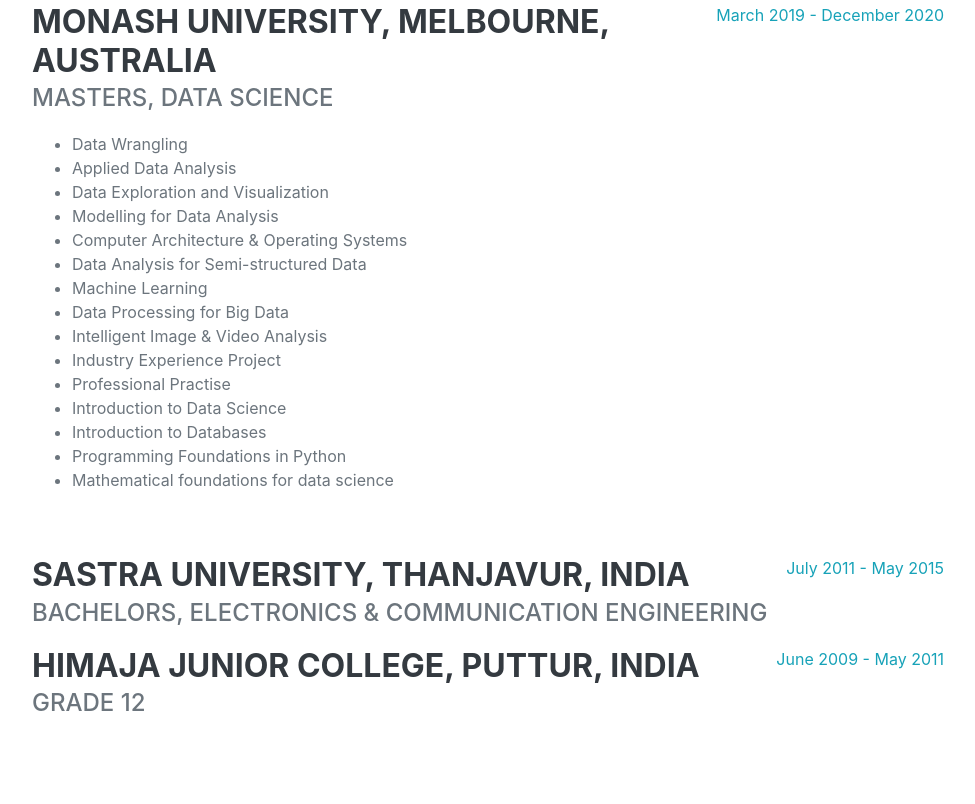
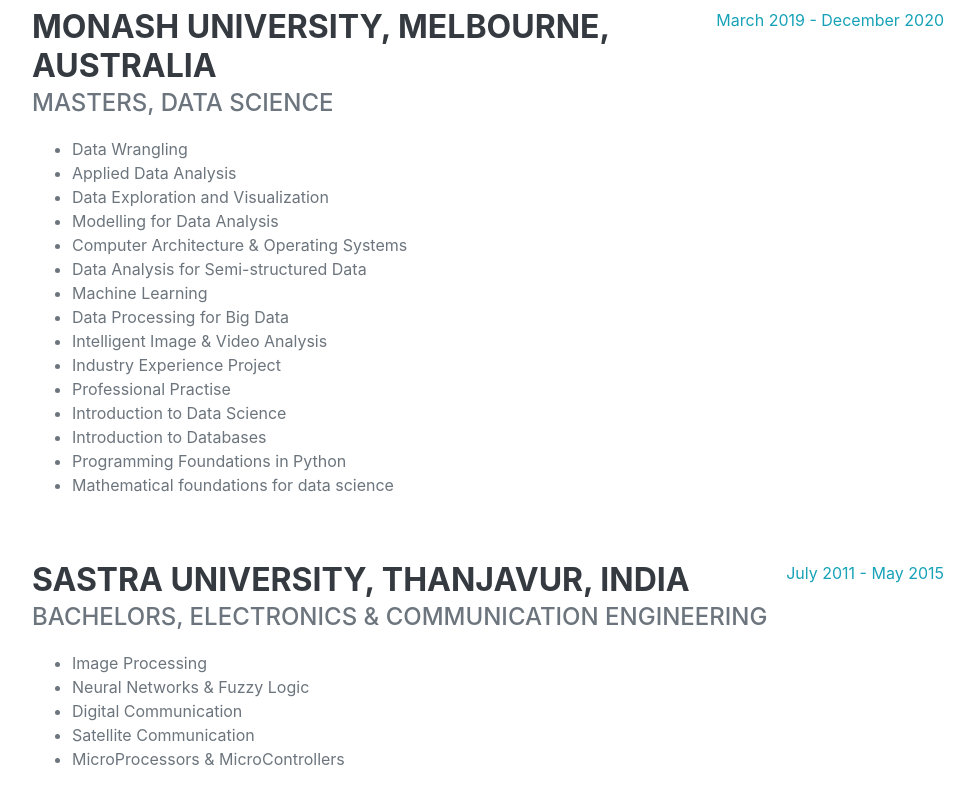
Before and after one commit to VivekVeeri/vivekveeri.github.io, a plain HTML site: page index.html in a window 1280 px wide. Shown: the part 2865-3669 px from the top of the page, without its empty margins (288-1263 px from the left). Drawn offline with nearby package versions, Linux system fonts and the light colour scheme; a web font is replaced by a local one.

Commit message:
Initial Commit

```diff
--- a/index.html
+++ b/index.html
@@ -74,8 +74,7 @@
 							<li>Users can know more details like How does HPV spread, Symptoms, Precautionary measures through infographics using <b>Canvas </b> on the basis of statistics in Australia which was stored in a SQL database in backend.</li>
 							<li>Application is developed using <b>Javascript, HTML</b> & delployed the whole design application on cloud by using <b>AWS</b> technology.</li>
 							<li>Project Management is tracked using LenaKit by following Agile methodology on release of continuous software updates.</li><br>
-							<b> Product Video </b><link href = "https://youtu.be/RWczHukE3Qs" />
-
+							<h4><a href="https://youtu.be/RWczHukE3Qs">Product Video</a></h4>
 							</ul>
                         </div>
                         <div class="flex-shrink-0"><span class="text-primary">July 2020 - November 2020</span></div>
@@ -154,17 +153,18 @@
                         <div class="flex-grow-1">
                             <h3 class="mb-0">SASTRA University, Thanjavur, India</h3>
                             <div class="subheading mb-3">Bachelors, Electronics & Communication Engineering</div>
+						<ul>
+							<li>Image Processing</li>
+							<li>Neural Networks & Fuzzy Logic</li>
+							<li>Digital Communication</li>
+							<li>Satellite Communication</li>
+							<li>MicroProcessors & MicroControllers</li>
+
+						</ul>
                         </div>
                         <div class="flex-shrink-0"><span class="text-primary">July 2011 - May 2015</span></div>
                     </div>
-					<div class="d-flex flex-column flex-md-row justify-content-between">
-                        <div class="flex-grow-1">
-                            <h3 class="mb-0">Himaja Junior College, Puttur, India</h3>
-                            <div class="subheading mb-3">Grade 12</div>
 
-                        </div>
-                        <div class="flex-shrink-0"><span class="text-primary">June 2009 - May 2011</span></div>
-                    </div>
                 </div>
             </section>
             <hr class="m-0" />
```
